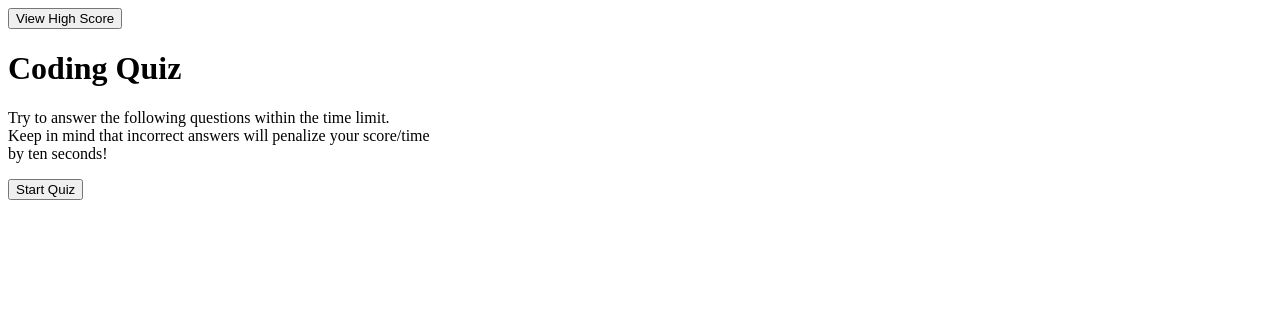
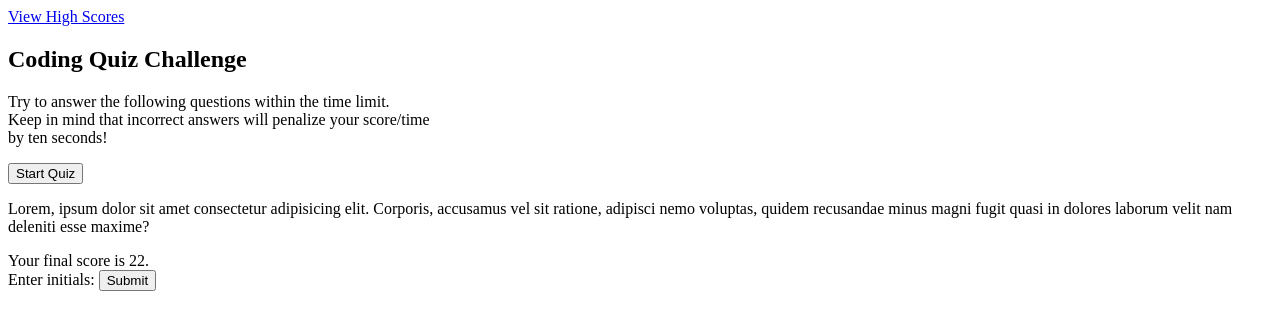
Before and after one commit to sfhill24/Coding-Quiz, a plain HTML site: page Develop/index.html in a window 1280 px wide. Drawn offline with Linux system fonts and the light colour scheme.

Commit message:
added buttons

```diff
--- a/Develop/index.html
+++ b/Develop/index.html
@@ -10,12 +10,49 @@
 </head>
 
 <body>
-    <div><button>View High Score</button></div>
-    <h1 class="page-title">Coding Quiz</h1>
-    <p>Try to answer the following questions within the time limit. <br> Keep in mind that incorrect answers will penalize your score/time <br> by ten seconds!</p>
-    <button class="btn" >Start Quiz</button>
+  <script src="./script.js"></script>
 
-  <script src="./script.js"></script>
+  <!--Highscore button-->
+  <div>
+    <a href="./high-scores.html" id="high-scores-btn" class="btn">View High Scores</a>
+  </div>
+
+  <!--Timer-->
+
+  <!--Start page section-->
+  <section id="startPage">
+    <div>
+      <h2 class="page-title">Coding Quiz Challenge</h2>
+      <p> Try to answer the following questions within the time limit. <br> Keep in mind that incorrect answers
+        will penalize your score/time <br> by ten seconds!</p>
+      <button id="start-quiz">Start Quiz</button>
+    </div>
+  </section>
+
+
+  <!--Quiz page section-->
+  <section>
+    <div id="quizPages">
+      <p>Lorem, ipsum dolor sit amet consectetur adipisicing elit. Corporis, accusamus vel sit ratione, adipisci nemo
+        voluptas, quidem recusandae minus magni fugit quasi in dolores laborum velit nam deleniti esse maxime?
+      </p>
+    </div>
+  </section>
+
+
+
+  <!--All done section-->
+  <section id="allDone">
+    <div>
+      Your final score is 22.
+    </div>
+    <div>
+      Enter initials:
+      <button id="allDoneBtn">Submit</button>
+    </div>
+  </section>
+
+
 </body>
 
 
--- a/Develop/script.js
+++ b/Develop/script.js
@@ -1,3 +1,18 @@
+//Start quiz button
+var button = document.getElementById('start-quiz');
+button.addEventListener("click", removeElement)
+
+
+//Function to remove/display sections
+function removeElement() {
+    console.log("test");
+    document.getElementById("startPage").classList.add("removeDisplay");
+    document.getElementById("quizPages").classList.remove("removeDisplay");
+}
+
+
+
+//Array for quiz questions
 var questions = [
     {
         "question": "Commonly used data types Do NOT include:",
@@ -27,8 +42,12 @@ var questions = [
 
 ];
 
+//For loop to display questions in array one at a time
 var currentPageIndex = 0;
 
 for (var currentPageIndex = 0; currentPageIndex < questions.length; currentPageIndex++) {
     console.log(questions[currentPageIndex].choices);
 }
+
+
+window.prompt("Enter initials:");
--- a/Develop/style.css
+++ b/Develop/style.css
@@ -0,0 +1,3 @@
+.removeDisplay   {
+    display: none;
+}
```
Also changed, not shown: Develop/high-scores.html (added).
